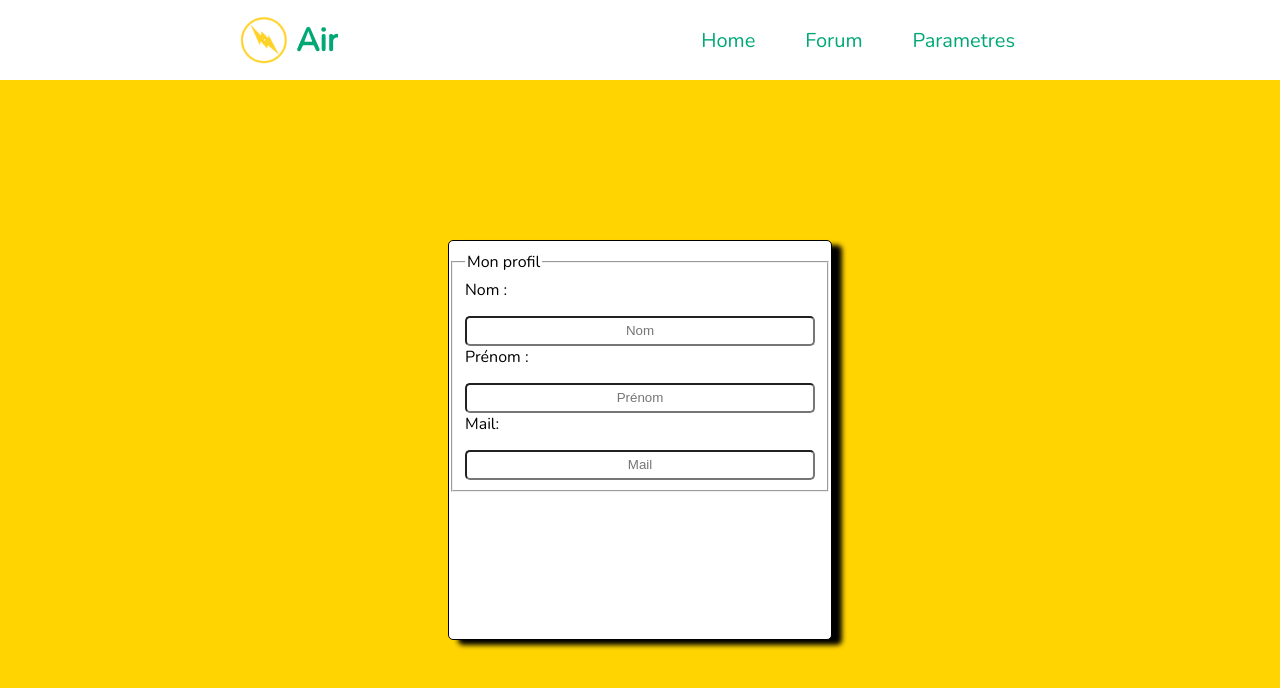
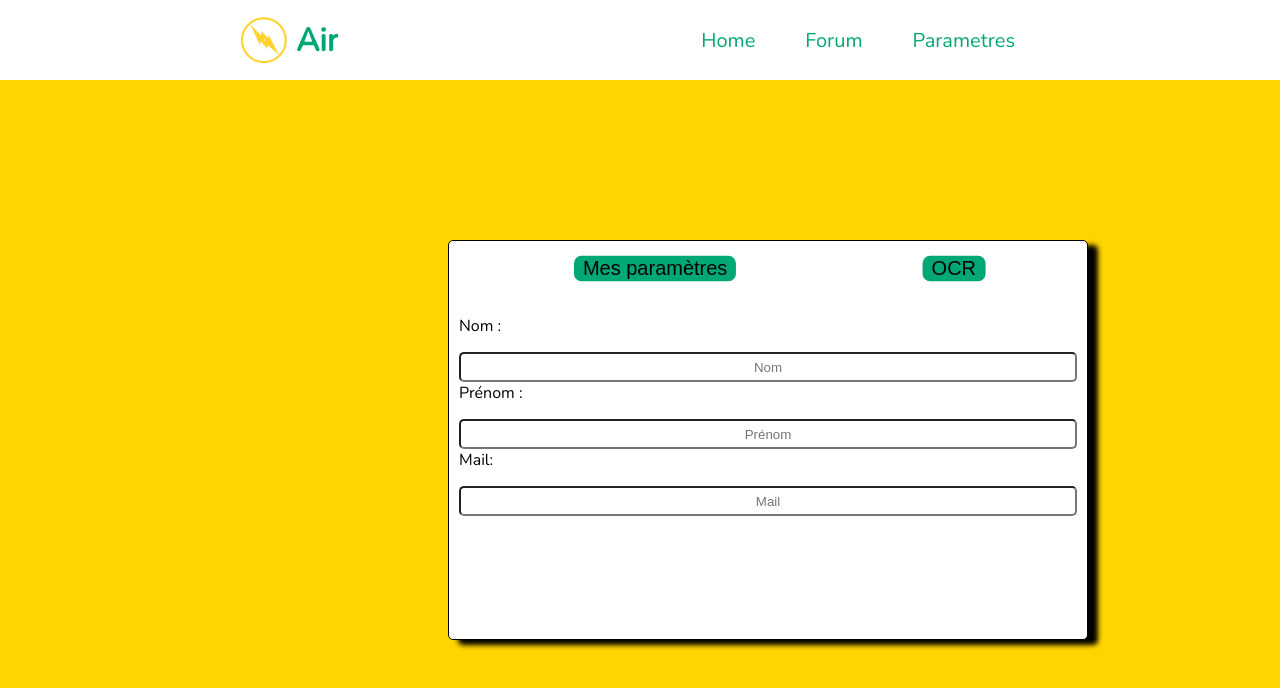
Before and after one commit to Ephec-AIR/pwa, a Vue app: page /parameters in a window 1280 px wide. Shown: the top 688 px of the page. Built offline with nearby package versions, Linux system fonts and the light colour scheme.

Commit message:
Modified forms parameters

```diff
--- a/src/components/air-param.vue
+++ b/src/components/air-param.vue
@@ -1,9 +1,12 @@
 <template>
   <div class="air-param">
     <div class="air-param--block">
-        <form action="#" method="post" name="profile" class="air-param-form--profile">
-          <fieldset>
-            <legend>Mon profil</legend>
+      <ul class="param-list">
+        <li><button class="myParam" @click="toggleForm">Mes paramètres</button></li>
+        <li><button class ="OCR" @click="toggleForm">OCR</button></li>
+      </ul>
+      <transition name='fade'>
+        <form action="#" method="post" name="profile" class="air-param-form--profile" v-if='display === 1'>
             <label for="lastnameProfile">
               Nom : <input type="text" name="lastnameProfile" placeholder="Nom">
             </label>
@@ -13,13 +16,44 @@
             <label for="mailProfile">
                 Mail: <input type="text" name="mailProfile" placeholder="Mail">
             </label>
-           </fieldset>
         </form>
+      </transition>
+      <transition name='fade'>
+         <form action="#" method="post" name="profile" class="air-param-form--OCR" v-if='display === 2'>
+            <label for="lastnameProfile">
+              N° série : <input type="text" name="serialOCR" placeholder="numéro de série">
+            </label>
+
+        </form>
+      </transition>
+
     </div>
   </div>
 </template>
 
 <script>
+  export default{
+    data (){
+
+      return {
+
+        display: 1
+
+      }
+
+    },
+    methods: {
+        toggleForm(e){
+
+            if(e.target.classList.contains('myParam')){
+                this.display = 1
+            }else{
+              this.display = 2
+            }
+        }
+      }
+    }
+
 </script>
 
 <style lang="scss">
@@ -34,12 +68,38 @@
             left:35%;
             top:30%;
             height:50%;
-            width: 30%;
+            width: 50%;
             margin: auto;
             border: 1px solid black;
             box-shadow: 10px 5px 5px black;
             background-color: #FFF;
-            .air-param-form--profile{
+            .param-list{
+              display : flex;
+              list-style: none;
+               & li {
+                 margin:auto;
+
+                 & button{
+
+                 border: none;
+                 background-color: #01a875;
+                 margin : auto;
+                 border-radius : 5px;
+                 transition: transform 0.2s ease-in,background-color 0.2s ease-in;
+                 transform : scale(1.5);
+
+                 &:hover{
+                   transform : scale(2);
+                   z-index: 1;
+                   background-color: red;
+                 }
+
+                 }
+               }
+
+            }
+
+            form{
             position: relative;
             display: flex;
             flex-direction: column;
@@ -47,6 +107,7 @@
             height: 100%;
             width: 100%;
             margin: auto;
+            padding : 10px;
                 input{
                     text-align: center;
                     border-radius: 5px;
@@ -62,6 +123,17 @@
 
         }
 
+        .fade-enter-active, .fade-leave-active {
+          transition: opacity 0.5s ease-in,transform 0.5s ease-in;
+        }
+
+        .fade-enter, .fade-leave-active{
+          opacity: 0;
+          transform: translateY(50px);
+          z-index: 1;
+
+        }
+
         }
   }
 </style>
```
Also changed, not shown: 1 other file (tests, documents, lock files or other folders).
